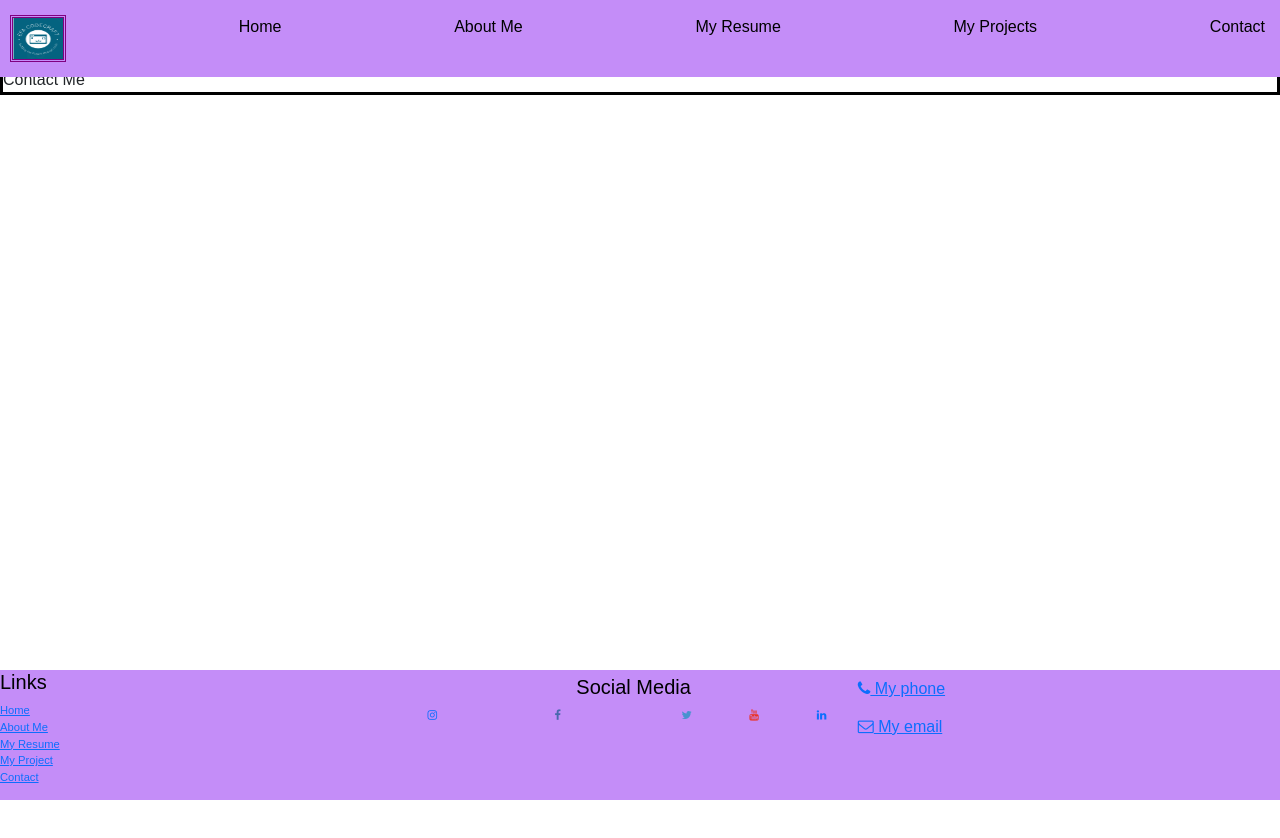
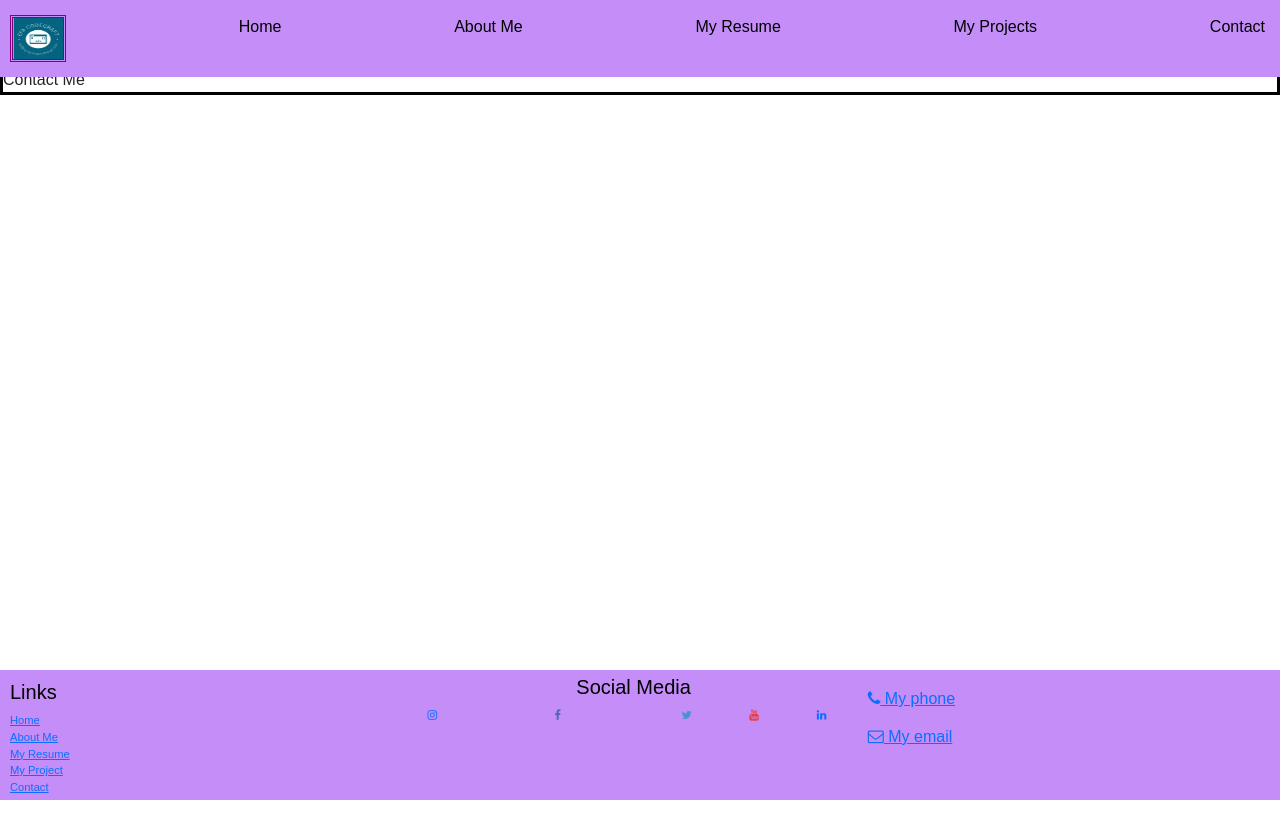
Before and after one commit to efahigi/efahigi.github.io, a React (Create React App) app: page /contact in a window 1280 px wide. Shown: the top 838 px of the page. Built offline with nearby package versions, Linux system fonts and the light colour scheme.

Commit message:
13th commit

```diff
--- a/src/footer.css
+++ b/src/footer.css
@@ -16,6 +16,7 @@
     /* border: solid green; */
     width: 33%;
     margin-bottom: 0px;
+    padding: 10px;
   }
   .footSocialContainer{
     display: block;
@@ -27,6 +28,7 @@
   .footContactContainer{
     /* border: solid yellow; */
     width: 33%;
+    padding: 10px;
   }
   .footContainer{
     /* border: solid red; */
```
Also changed, not shown: src/components/Header.jsx (+0 -12 lines).
